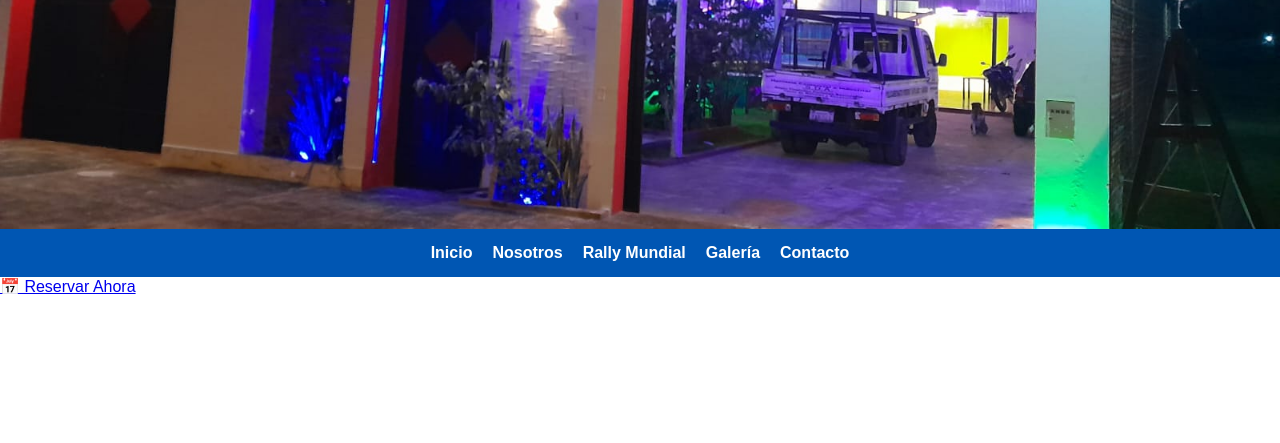
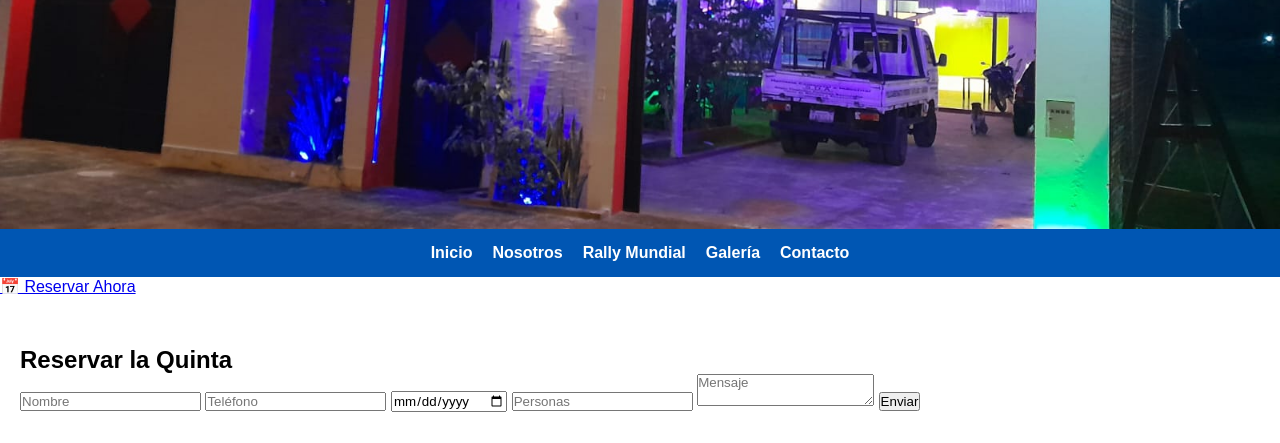
Before and after one commit to dawilian17-glitch/Quinta-Vida-Plena, a plain HTML site: page index.html in a window 1280 px wide. Shown: the part 331-774 px from the top of the page. Drawn offline with Linux system fonts and the light colour scheme.

Commit message:
Add reservation form to index.html

```diff
--- a/index.html
+++ b/index.html
@@ -103,7 +103,16 @@ footer{
 </nav>
 <a href="#reservas" class="btn-reserva">📅 Reservar Ahora</a>
     <section id="reservas">
-    <https://formspree.io/f/mqeogroa>
+    <h2>Reservar la Quinta</h2>
+
+    <form action="https://formspree.io/f/mqeogroa" method="POST">
+        <input type="text" name="nombre" placeholder="Nombre" required>
+        <input type="tel" name="telefono" placeholder="Teléfono" required>
+        <input type="date" name="fecha" required>
+        <input type="number" name="personas" placeholder="Personas" required>
+        <textarea name="mensaje" placeholder="Mensaje"></textarea>
+        <button type="submit">Enviar</button>
+    </form>
 </section>
 <section id="nosotros">
     <h2>Sobre Nosotros</h2>
```
